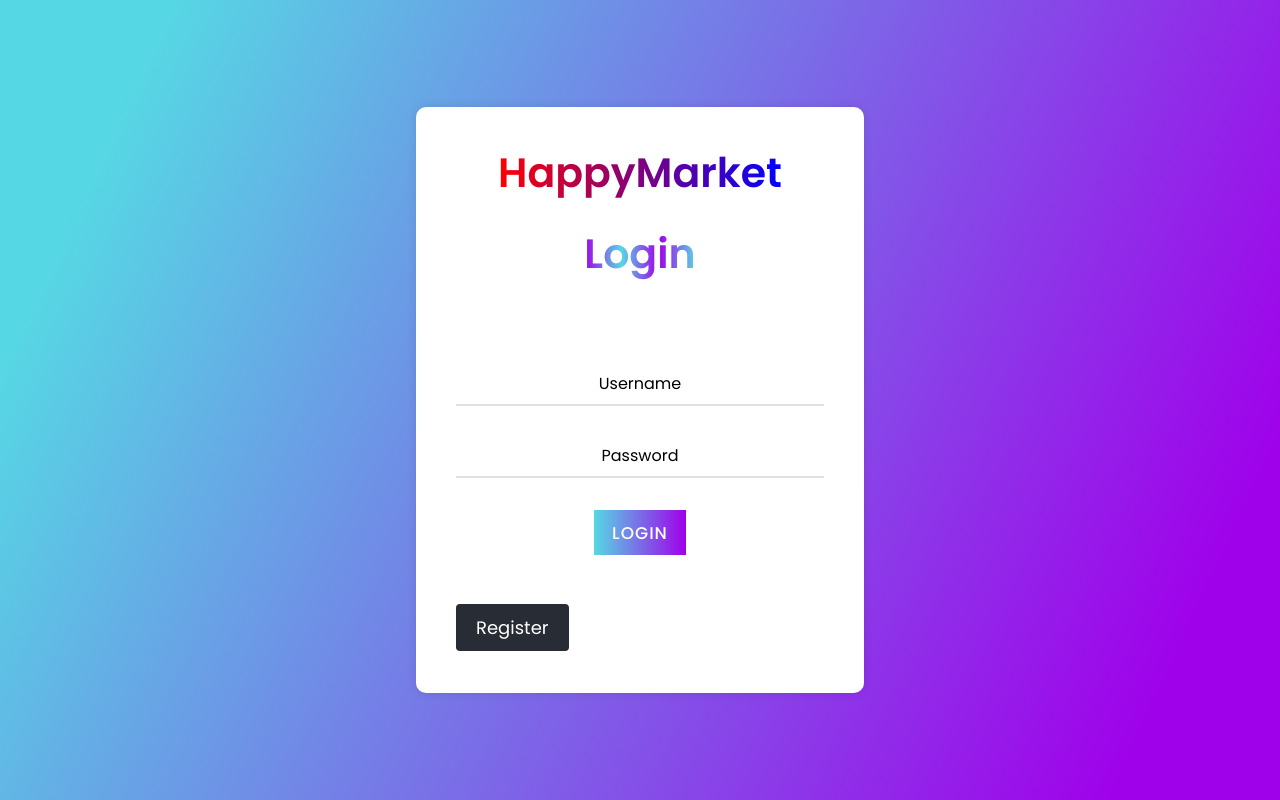
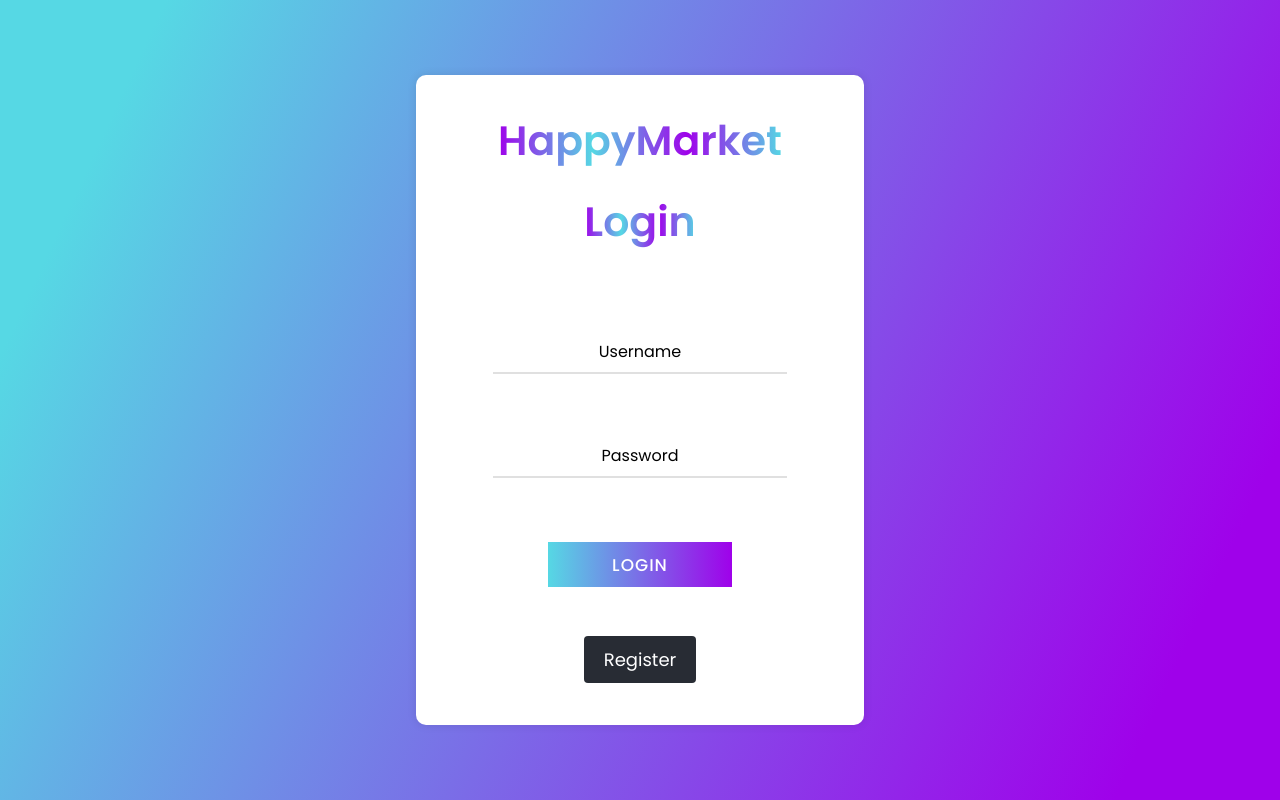
Before and after one commit to Lfav07/happymart, a React (Create React App) app in the folder frontend/happymart/: page /login in a window 1280 px wide. Built offline with nearby package versions, Linux system fonts and the light colour scheme.

Commit message:
Design changes

```diff
--- a/frontend/happymart/src/pages/AdminOrderPage.js
+++ b/frontend/happymart/src/pages/AdminOrderPage.js
@@ -1,5 +1,6 @@
 import React, { useEffect, useState } from 'react';
 import axios from 'axios';
+import { useNavigate } from 'react-router-dom';
 
 
 const AdminOrderPage = () => {
@@ -8,6 +9,7 @@ const AdminOrderPage = () => {
   const [error, setError] = useState('');
   const [selectedOrder, setSelectedOrder] = useState(null);
   const [updatedOrder, setUpdatedOrder] = useState({ totalAmount: '', status: '' });
+  const navigate = useNavigate();
 
   useEffect(() => {
     const fetchOrders = async () => {
@@ -107,6 +109,7 @@ const AdminOrderPage = () => {
           </li>
         ))}
       </ul>
+      <button onClick={() => navigate('/admin/home')}>Home</button>
     </div>
   );
 };
--- a/frontend/happymart/src/pages/css/UserLoginPage.css
+++ b/frontend/happymart/src/pages/css/UserLoginPage.css
@@ -1,4 +1,5 @@
 @import url('https://fonts.googleapis.com/css?family=Poppins:400,500,600,700&display=swap');
+
 *{
   margin: 0;
   padding: 0;
@@ -6,57 +7,64 @@
   box-sizing: border-box;
   font-family: 'Poppins', sans-serif;
 }
+
 body{
-  display: flex;
-  align-items: center;
-  justify-content: center;
-  min-height: 100vh;
   padding: 10px;
   font-family: 'Poppins', sans-serif;
   background: linear-gradient(115deg, #56d8e4 10%, #9f01ea 90%);
+  display: flex;
+  justify-content: center;
+  align-items: center;
+  min-height: 100vh; /* Centers the container vertically */
+  text-align: center; /* Centers all text inside */
 }
+
 .container{
-  max-width: 800px;
+  width: 100%;
+  max-width: 600px; /* Controls the maximum width of the container */
   background: #fff;
-  width: 800px;
   padding: 25px 40px 10px 40px;
   box-shadow: 0px 0px 10px rgba(0,0,0,0.1);
+  display: flex;
+  flex-direction: column;
+  align-items: center; /* Centers content inside the container */
 }
-.container .text{
-  text-align: center;
+
+.container .text, .container .happytext {
   font-size: 41px;
   font-weight: 600;
-  font-family: 'Poppins', sans-serif;
   background: -webkit-linear-gradient(right, #56d8e4, #9f01ea, #56d8e4, #9f01ea);
   -webkit-background-clip: text;
   -webkit-text-fill-color: transparent;
+  text-align: center;  /* Center-aligns the text */
 }
 
-.container .happytext{
-  text-align: center;
-  font-size: 41px;
-  font-weight: 600;
-  font-family: 'Poppins', sans-serif;
-  background: -webkit-linear-gradient(right,  blue, red);
-  -webkit-background-clip: text;
-  -webkit-text-fill-color: transparent;
-}
 .container form{
   padding: 30px 0 0 0;
+  width: 100%;
+  display: flex;
+  flex-direction: column;
+  align-items: center; /* Center-aligns form elements */
 }
+
 .container form .form-row{
   display: flex;
+  justify-content: center;
+  width: 100%;
   margin: 32px 0;
 }
+
 form .form-row .input-data{
-  width: 100%;
+  width: 80%; /* Adjust input width to 80% */
   height: 40px;
   margin: 0 20px;
   position: relative;
 }
+
 form .form-row .textarea{
   height: 70px;
 }
+
 .input-data input,
 .textarea textarea{
   display: block;
@@ -66,16 +74,21 @@ form .form-row .textarea{
   font-size: 17px;
   border-bottom: 2px solid rgba(0,0,0, 0.12);
 }
-.input-data input:focus ~ label, .textarea textarea:focus ~ label,
-.input-data input:valid ~ label, .textarea textarea:valid ~ label{
+
+.input-data input:focus ~ label,
+.textarea textarea:focus ~ label,
+.input-data input:valid ~ label,
+.textarea textarea:valid ~ label{
   transform: translateY(-20px);
   font-size: 14px;
   color: #3498db;
 }
+
 .textarea textarea{
   resize: none;
   padding-top: 10px;
 }
+
 .input-data label{
   position: absolute;
   pointer-events: none;
@@ -83,17 +96,20 @@ form .form-row .textarea{
   font-size: 16px;
   transition: all 0.3s ease;
 }
+
 .textarea label{
   width: 100%;
   bottom: 40px;
   background: #fff;
 }
+
 .input-data .underline{
   position: absolute;
   bottom: 0;
   height: 2px;
   width: 100%;
 }
+
 .input-data .underline:before{
   position: absolute;
   content: "";
@@ -104,17 +120,21 @@ form .form-row .textarea{
   transform-origin: center;
   transition: transform 0.3s ease;
 }
+
 .input-data input:focus ~ .underline:before,
 .input-data input:valid ~ .underline:before,
 .textarea textarea:focus ~ .underline:before,
 .textarea textarea:valid ~ .underline:before{
   transform: scale(1);
 }
+
 .submit-btn .input-data{
   overflow: hidden;
   height: 45px!important;
-  width: 25%!important;
+  width: 50%!important;
+  text-align: center;
 }
+
 .submit-btn .input-data .inner{
   height: 100%;
   width: 300%;
@@ -123,9 +143,11 @@ form .form-row .textarea{
   background: -webkit-linear-gradient(right, #56d8e4, #9f01ea, #56d8e4, #9f01ea);
   transition: all 0.4s;
 }
+
 .submit-btn .input-data:hover .inner{
   left: 0;
 }
+
 .submit-btn .input-data input{
   background: none;
   border: none;
@@ -138,6 +160,7 @@ form .form-row .textarea{
   position: relative;
   z-index: 2;
 }
+
 @media (max-width: 700px) {
   .container .text{
     font-size: 30px;
@@ -150,8 +173,9 @@ form .form-row .textarea{
   }
   form .form-row .input-data{
     margin: 35px 0!important;
+    width: 100%!important;
   }
   .submit-btn .input-data{
-    width: 40%!important;
+    width: 100%!important;
   }
 }
```
